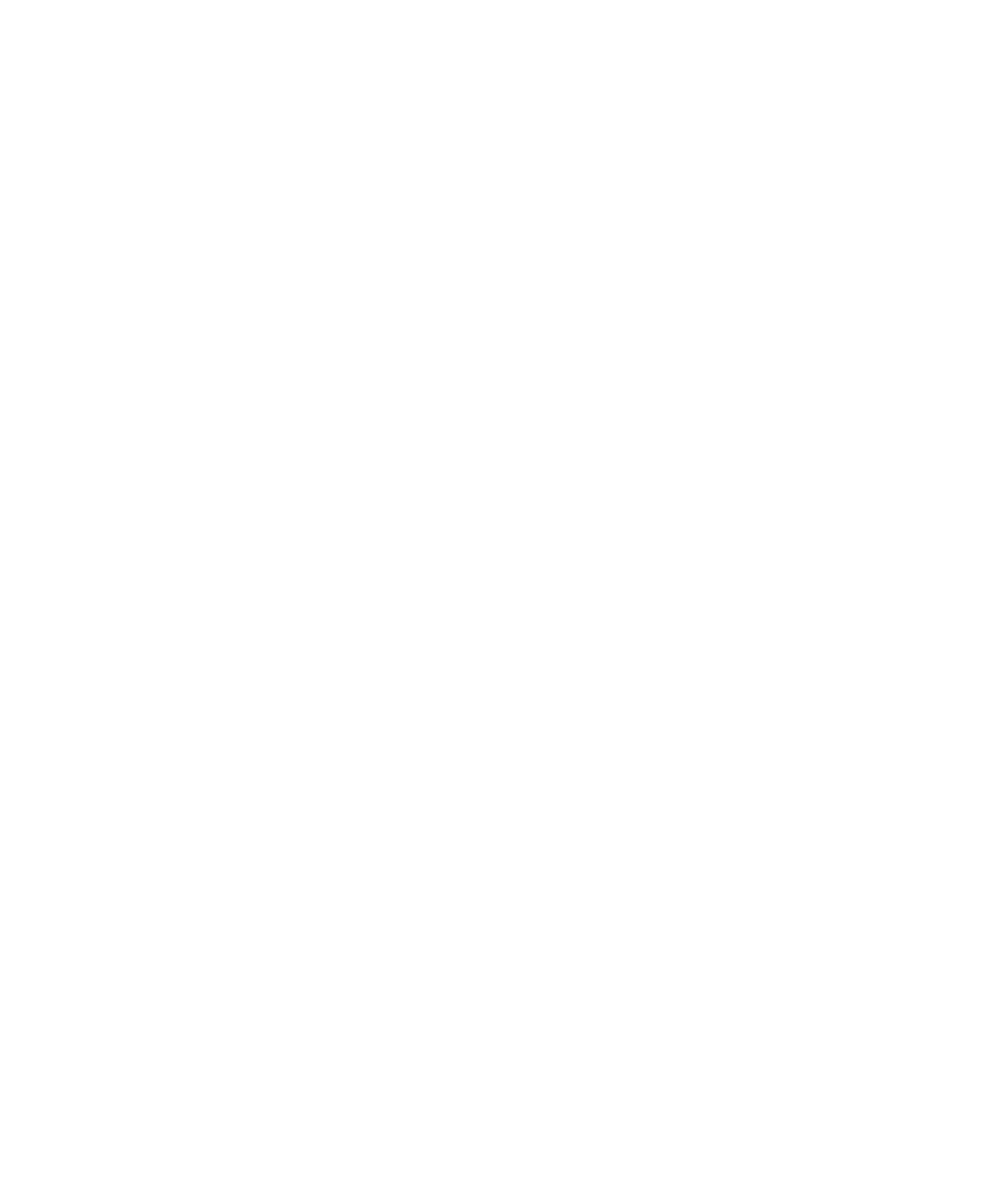
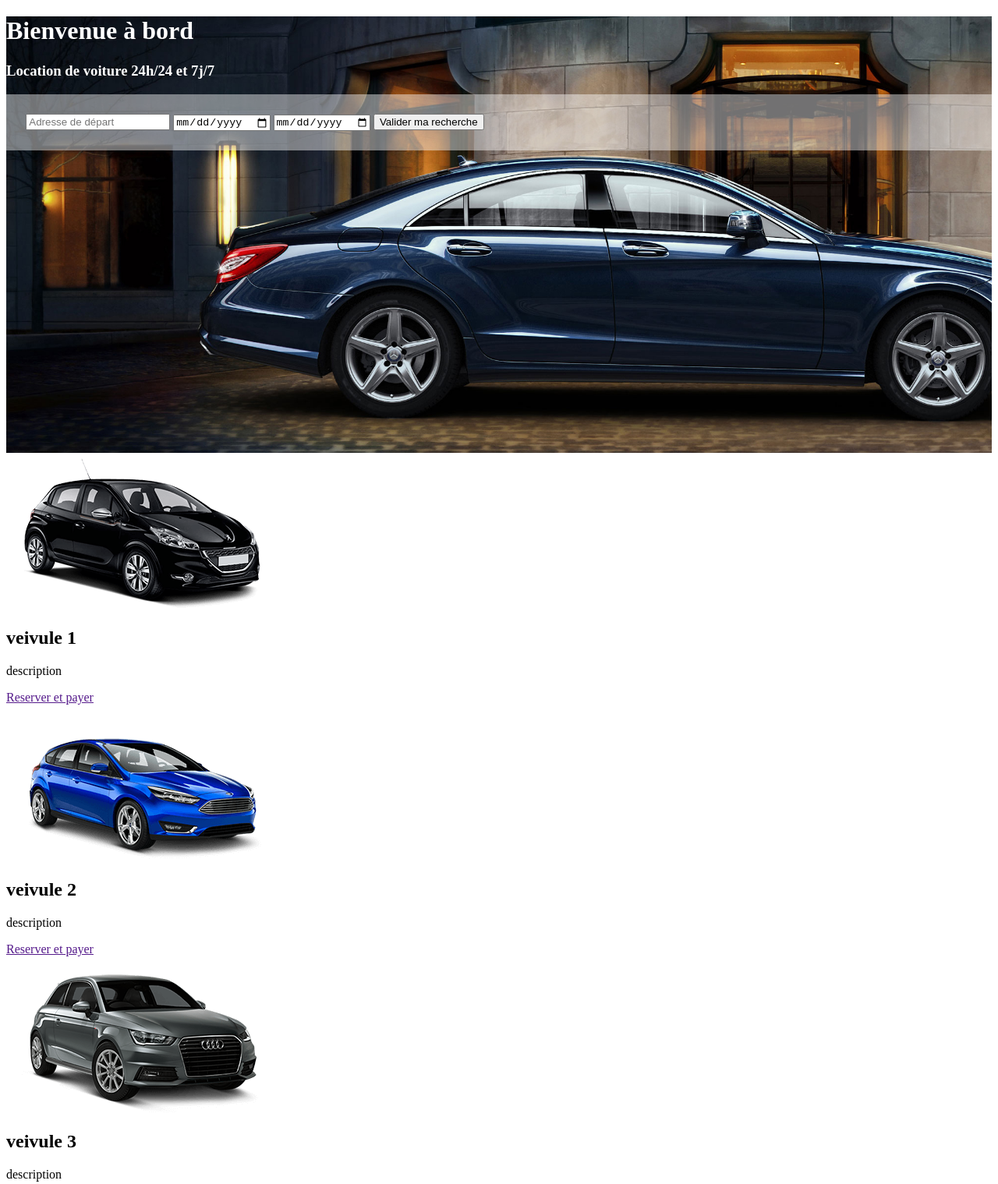
Before and after one commit to JessicaDaRosa/Location-Voiture, a plain HTML site: page index.html in a window 1280 px wide. Shown: the top 1519 px of the page at 78% size. Before the commit the page ends 800 px from the top, so only its background shows below. Drawn offline with Linux system fonts and the light colour scheme.

Commit message:
structure de base

```diff
--- a/Style/style.css
+++ b/Style/style.css
@@ -0,0 +1,14 @@
+header {
+    background-image: url("../images/images/fond.jpg");
+    background-repeat: no-repeat;
+    background-size:cover;
+    height: 70vh;
+}
+
+form {
+    background-color: rgba(255, 255, 255, 0.445);
+    padding: 2%
+}
+h1, h3{
+    color: white;
+}
--- a/index.html
+++ b/index.html
@@ -1,12 +1,92 @@
 <!DOCTYPE html>
 <html lang="fr">
+
 <head>
     <meta charset="UTF-8">
     <meta name="viewport" content="width=device-width, initial-scale=1.0">
     <title>Document</title>
     <link rel="stylesheet" href="./Style/style.css">
 </head>
+
 <body>
+    <!-- header -->
+    <header>
+        <div>
+            <h1 class="color_white">Bienvenue à bord</h1>
+            <h3 class="color_white">Location de voiture 24h/24 et 7j/7</h3>
+        </div>
+        <div>
+            <form>
+                <input type="text" name="Adresse" id="" placeholder="Adresse de départ">
+                <input type="date" name="debut" id="" placeholder="Début de location">
+                <input type="date" name="fin" id="" placeholder="Fin de location">
+                <input type="submit" value="Valider ma recherche">
+            </form>
+        </div>
+    </header>
+    <main>
+        <!--vehicule 1-->
+        <div>
+            <div>
+                <i class="fa-solid fa-caret-left"></i>
+                <img src="./images/images/vehicule1.png" alt="premier vhicule">
+                <i class="fa-solid fa-caret-right"></i>
+            </div>
+            <div>
+                <h2>
+                    veivule 1
+                </h2>
+                <p>description</p>
+                <a href="">Reserver et payer</a>
+            </div>
+        </div>
+        <!--vehicule 2-->
+        <div>
+            <div>
+                <i class="fa-solid fa-caret-left"></i>
+                <img src="./images/images/vehicule2.png" alt="premier vhicule">
+                <i class="fa-solid fa-caret-right"></i>
+            </div>
+            <div>
+                <h2>
+                    veivule 2
+                </h2>
+                <p>description</p>
+                <a href="">Reserver et payer</a>
+            </div>
+        </div>
+        <!--vehicule 3-->
+        <div>
+            <div>
+                <i class="fa-solid fa-caret-left"></i>
+                <img src="./images/images/vehicule3.png" alt="premier vhicule">
+                <i class="fa-solid fa-caret-right"></i>
+            </div>
+            <div>
+                <h2>
+                    veivule 3
+                </h2>
+                <p>description</p>
+                <a href="">Reserver et payer</a>
+            </div>
+        </div>
+        <!--vehicule 4-->
+        <div>
+            <div>
+                <i class="fa-solid fa-caret-left"></i>
+                <img src="./images/images/vehicule4.png" alt="premier vhicule">
+                <i class="fa-solid fa-caret-right"></i>
+            </div>
+            <div>
+                <h2>
+                    veivule 4
+                </h2>
+                <p>description</p>
+                <a href="">Reserver et payer</a>
+            </div>
+        </div>
 
+    </main>
 </body>
+
 </html>
```
Also changed, not shown: images/images/fond.jpg (added), images/images/vehicule1.png (added), images/images/vehicule2.png (added), images/images/vehicule3.png (added), images/images/vehicule4.png (added), 2 other files.
